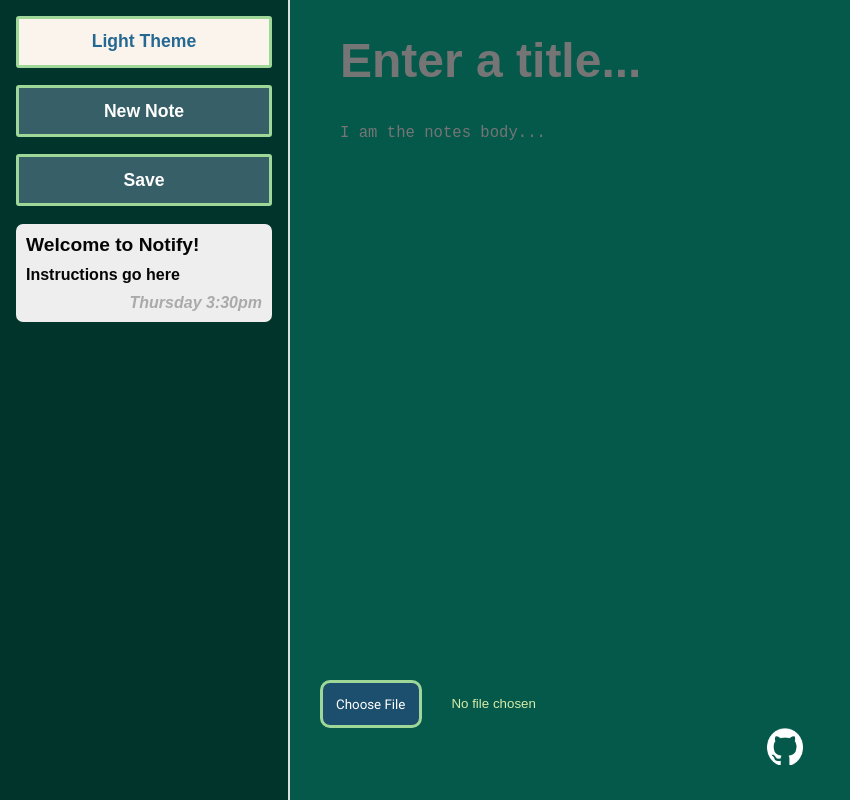
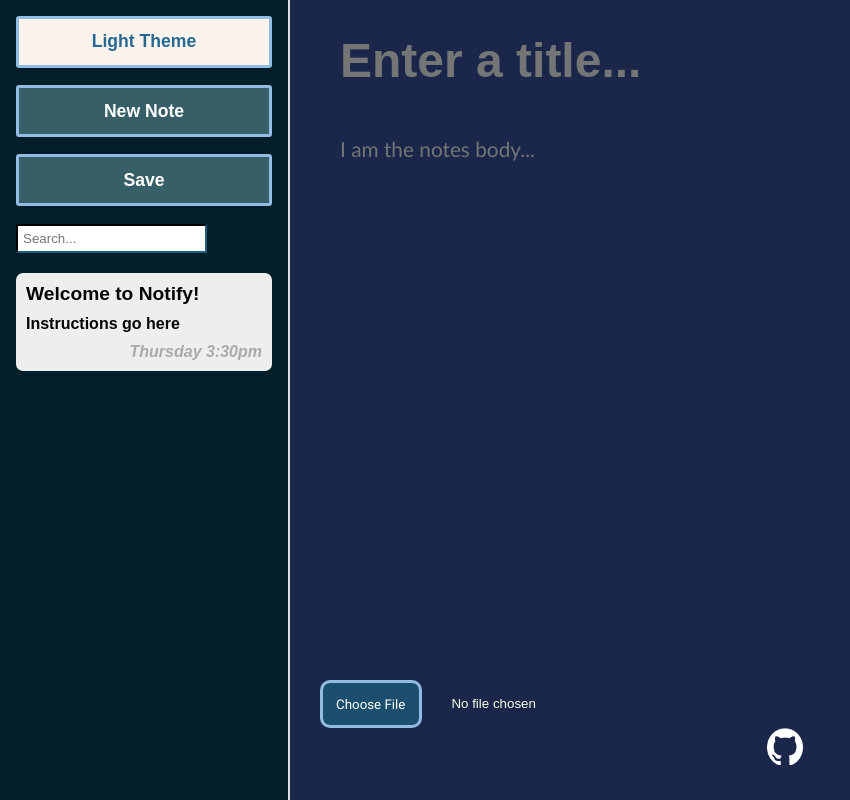
Before and after one commit to 4JMDefense/Agile-project-team, a website with bundled scripts: page index.html in a window 1280 px wide. Both pictures are taken after a click on the button "Dark Theme". Shown: the whole page, without its empty margins (0-850 px from the left). Built offline with nearby package versions, Linux system fonts and the light colour scheme.

Commit message:
colour scheme, search bar, and minor font changes

```diff
--- a/css/stylesheet.css
+++ b/css/stylesheet.css
@@ -46,10 +46,11 @@
 
 .notes-body {
     flex-grow: 1;
-    font-size: 1.2em;
+    font-size: 1.3em;
     line-height: 1.5;
     margin-top: 2em;
     resize: none;
+    font-family: 'Calibri', sans-serif;
 }
 
 
@@ -79,11 +80,19 @@ main{
     background-color: white;
     border-right: 2px solid #dddddd;
     flex-shrink: 0;
-    overflow-y: auto;
     padding: 1em;
     width: 20%;
     margin:0;
 }
+
+  .search-input {
+    display: flex;
+    align-items: center;
+    flex-shrink: 0;
+    padding: 5px;
+    border-color: #0b202c;
+    margin-bottom: 20px;
+  }
 
 h1,h2{
     font-size: 2.5em;
@@ -198,12 +207,12 @@ footer{
   }
 
   .sidebar.dark {
-    background-color: #01352c;
+    background-color: #011e29;
   }
 
   .main-content.dark, .notes-preview.dark, .notes-title.dark, .notes-body.dark {
-    background-color: #04594b;
-    color: #d6eba9;
+    background-color: #1a274a;
+    color: #f7ffe6;
   }
 
  .light-Theme-button {
@@ -212,7 +221,7 @@ footer{
 }
 
 input::file-selector-button, .button-border-dark {
-    border: 3px solid #9ed797;
+    border: 3px solid #92bce1;
   }
 
 
--- a/index.html
+++ b/index.html
@@ -28,6 +28,9 @@
       <div class="notes-sidebar">
         <button class="new-note" type="button">New Note</button>
         <button class="save-button" type="button">Save</button>
+        <form class="search-form">
+          <input class="search-input" type="text" placeholder="Search...">
+        </form>
         <div class="notes-list">
           <div class="notes-list-item notes-list-item--selected">
               <div class="notes-small-title">Welcome to Notify!</div>
```
